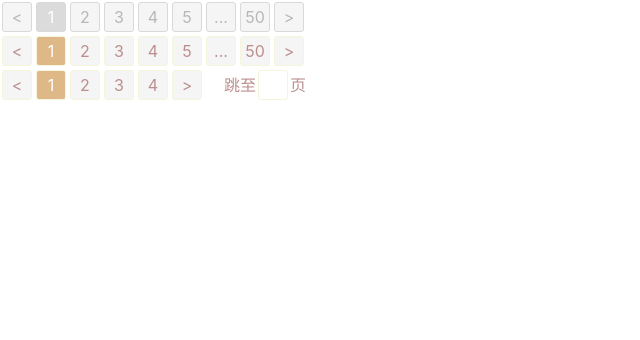
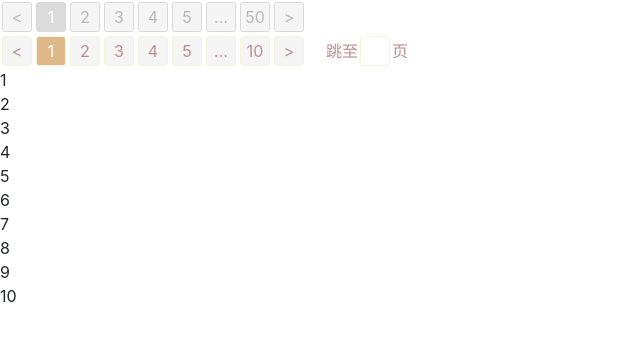
Before and after one commit to rayhomie/rayhomieui, a React (Create React App) app: page / in a window 1280 px wide. Shown: the top 340 px of the page, without its empty margins (0-640 px from the left). Built offline with nearby package versions, Linux system fonts and the light colour scheme.

Commit message:
feat:pagination测试用例

```diff
--- a/src/App.tsx
+++ b/src/App.tsx
@@ -9,6 +9,8 @@ import './styles/index.scss';
 // import TabItem from './components/Tabs/TabItem'
 // import Icon from './components/Icon/Icon';
 import Pagination from './components/Pagination/Pagination'
+import Page from './PaginationTest';
+
 import { fas } from '@fortawesome/free-solid-svg-icons';
 import { library } from '@fortawesome/fontawesome-svg-core';
 
@@ -110,10 +112,12 @@ function App() {
         <Icon icon='arrow-down' size='6x' rotation={180} theme='info' />
         <Icon icon='arrow-down' size='6x' rotation={180} theme='danger' />
       </div> */}
+
+
       <Pagination total={500} pageSize={10} disabled className='hhh' />
-
-      <Pagination total={500} pageSize={10} className='hhh' onChange={(p) => { console.log(p) }} />
-      <Pagination total={4} pageSize={1} className='hhh' showQuickJumper onChange={(p) => { console.log(p) }} />
+      {/* <Pagination total={500} pageSize={10} className='hhh' onChange={(p) => { console.log(p) }} />
+      <Pagination total={4} pageSize={1} className='hhh' showQuickJumper onChange={(p) => { console.log(p) }} /> */}
+      <Page />
     </div>
   );
 }
--- /dev/null
+++ b/src/PaginationTest.tsx
@@ -0,0 +1,45 @@
+import React, { useState, useEffect } from 'react'
+import Pagination from './components/Pagination/Pagination';
+interface Props {
+
+}
+
+const MOCK_DATA = [
+    1, 2, 3, 4, 5, 6, 7, 8, 9, 10,
+    11, 12, 13, 14, 15, 16, 17, 18, 19, 20,
+    21, 22, 23, 24, 25, 26, 27, 28, 29, 30,
+    31, 32, 33, 34, 35, 36, 37, 38, 39, 40,
+    41, 42, 43, 44, 45, 46, 47, 48, 49, 50,
+    51, 52, 53, 54, 55, 56, 57, 58, 59, 60,
+    61, 62, 63, 64, 65, 66, 67, 68, 69, 70,
+    71, 72, 73, 74, 75, 76, 77, 78, 79, 80,
+    81, 82, 83, 84, 85, 86, 87, 88, 89, 90,
+    91, 92]
+
+const PAGE_SIZE = 10
+
+const searchPage = (current: number, pageSize: number, sourceData: any[]) => {
+    return sourceData.slice(pageSize * (current - 1), pageSize * current)
+
+}
+
+const PaginationTest: React.FC<Props> = (props) => {
+    useEffect(() => {
+        const init = searchPage(1, PAGE_SIZE, MOCK_DATA)
+        setData(init)
+    }, [])
+    const [data, setData] = useState<any[]>([])
+    return (<>
+        <Pagination
+            total={MOCK_DATA.length}
+            pageSize={PAGE_SIZE}
+            className='hhh'
+            showQuickJumper
+            onChange={(p) => {
+                setData(searchPage(p, PAGE_SIZE, MOCK_DATA));
+            }}
+        />
+        <div>{data.map((i) => <div>{i}</div>)}</div>
+    </>)
+}
+export default PaginationTest
--- a/src/components/Pagination/Pagination.tsx
+++ b/src/components/Pagination/Pagination.tsx
@@ -1,4 +1,4 @@
-import React, { useState, useEffect, useRef } from 'react'
+import React, { useState, useEffect, useRef, useMemo } from 'react'
 import classnames from 'classnames'
 import Transition from '../Transition/Transition'
 
@@ -8,8 +8,8 @@ interface PaginationProps {
   pageSize: number//每页大小
   current?: number//指针
   total: number//总条数
-    disabled?: boolean
-    showQuickJumper?: boolean//快速跳转输入框
+  disabled?: boolean//是否禁用
+  showQuickJumper?: boolean//是否用快速跳转输入框
   onChange?: (next: number) => void//页码变化时回调
 }
 
@@ -24,29 +24,32 @@ const Pagination: React.FC<PaginationProps> = (props) => {
     onChange,
     showQuickJumper
   } = props
-    const [cur, setCur] = useState(current)
-    const [jumperTopic, setJumperTopic] = useState(false)
-    useEffect(() => {
+  const [cur, setCur] = useState(current)//当前的页码状态
+  const [jumperTopic, setJumperTopic] = useState(false)//focus控制显示（输入后回车框）
+  useEffect(() => {//当cur变化后实时获取到cur的值
     if (onChange && cur) {
-            onChange(cur)
+      onChange(cur)//执行传入的回调
     }
-    }, [cur, onChange])
+  }, [cur])
+
+  //获取页数
   const getPageNum = (total: number, pageSize: number): number => {
     return Math.ceil(total / pageSize)
   }
+  //useMemo缓存优化获取页数
+  const pageNum = useMemo(() => getPageNum(total, pageSize), [total, pageSize])
 
-    const pageNum = getPageNum(total, pageSize)
   const generateList = (pageNum: number) => {
-        if (cur)
-            return new Array(pageNum).fill('').map((item, index) => {
+    if (cur)//cur可能为undefined，默认值为1
+      return new Array(pageNum).fill('').map((item, index) => {//长度和填充页数相等的数组
         return (<>
           <div
             className={classnames('item', {
-                            'active': cur === index + 1,
-                            'hidden': pageNum > 5 && cur <= 3 && index + 1 > 5
-                                || pageNum > 5 && cur >= pageNum - 2 && index + 1 < pageNum - 4
-                                || pageNum > 5 && cur < pageNum - 2 && cur > 3 && (index + 1 > cur + 2 || index + 1 < cur - 2),
-                            'show': pageNum > 5 && (index + 1 === pageNum || index + 1 === 1),
+              'active': cur === index + 1,//点击态
+              'hidden': pageNum > 5 && cur <= 3 && index + 1 > 5//点击1、2、3时大于5的页码都隐藏显示
+                || pageNum > 5 && cur >= pageNum - 2 && index + 1 < pageNum - 4//点击倒数1，2，3时，小于倒数第四的页码隐藏
+                || pageNum > 5 && cur < pageNum - 2 && cur > 3 && (index + 1 > cur + 2 || index + 1 < cur - 2),//点击4~n-3时，显示cur附近的（一共五个）
+              'show': pageNum > 5 && (index + 1 === pageNum || index + 1 === 1),//一头一尾总是显示
               disabled,
               'active-disabled': cur === index + 1 && disabled
             })}
@@ -54,12 +57,11 @@ const Pagination: React.FC<PaginationProps> = (props) => {
             onClick={() => {
               setCur(index + 1)
             }}
-                        onDoubleClick={(e) => { e.preventDefault() }}
           >
             {index + 1}
           </div>
           <div
-                        className={classnames('item', {
+            className={classnames('item', {//控制...的显示和不显示
               'hidden': pageNum > 0,
               'show': pageNum > 5 && cur > 4 && index + 1 === 1
                 || pageNum > 5 && cur < pageNum - 3 && index + 1 === pageNum - 1,
@@ -67,12 +69,12 @@ const Pagination: React.FC<PaginationProps> = (props) => {
             })}
             onClick={() => {
               if (pageNum > 5 && cur > 4 && index + 1 === 1) {
-                                if (cur === 5) {//解决bug最前面的...
+                if (cur === 5) {//解决bug最前面的...(当cur为5时点击...变成1才对)
                   setCur(cur - 4)
                 } else { setCur(cur - 5) }
               }
               if (pageNum > 5 && cur < pageNum - 3 && index + 1 === pageNum - 1) {
-                                if (cur === pageNum - 4) {
+                if (cur === pageNum - 4) {//当cur为n-4时点击...变成n才对
                   setCur(cur + 4)
                 } else { setCur(cur + 5) }
               }
@@ -126,12 +128,12 @@ const Pagination: React.FC<PaginationProps> = (props) => {
               disabled
             })}
             type="text"
-                        ref={inputRef}
+            ref={inputRef}//ref保存当前Input节点
             onChange={(e) => {
               inputRef.current.value = e.target.value
             }}
             onKeyDown={(e) => {
-                            if (e.keyCode === 13) {
+              if (e.keyCode === 13) {//确认的时候跳转
                 const value = Number(inputRef.current.value)
                 if (value > 0 && value <= pageNum) {
                   setCur(value)
@@ -147,7 +149,7 @@ const Pagination: React.FC<PaginationProps> = (props) => {
             }}
           />
           <Transition
-                        in={jumperTopic}
+            in={jumperTopic}//控制动画
             animation='zoom-in-bottom'
             timeout={300}
             className='Topic'
```
Lines whose indentation alone changed are shown as unchanged.
